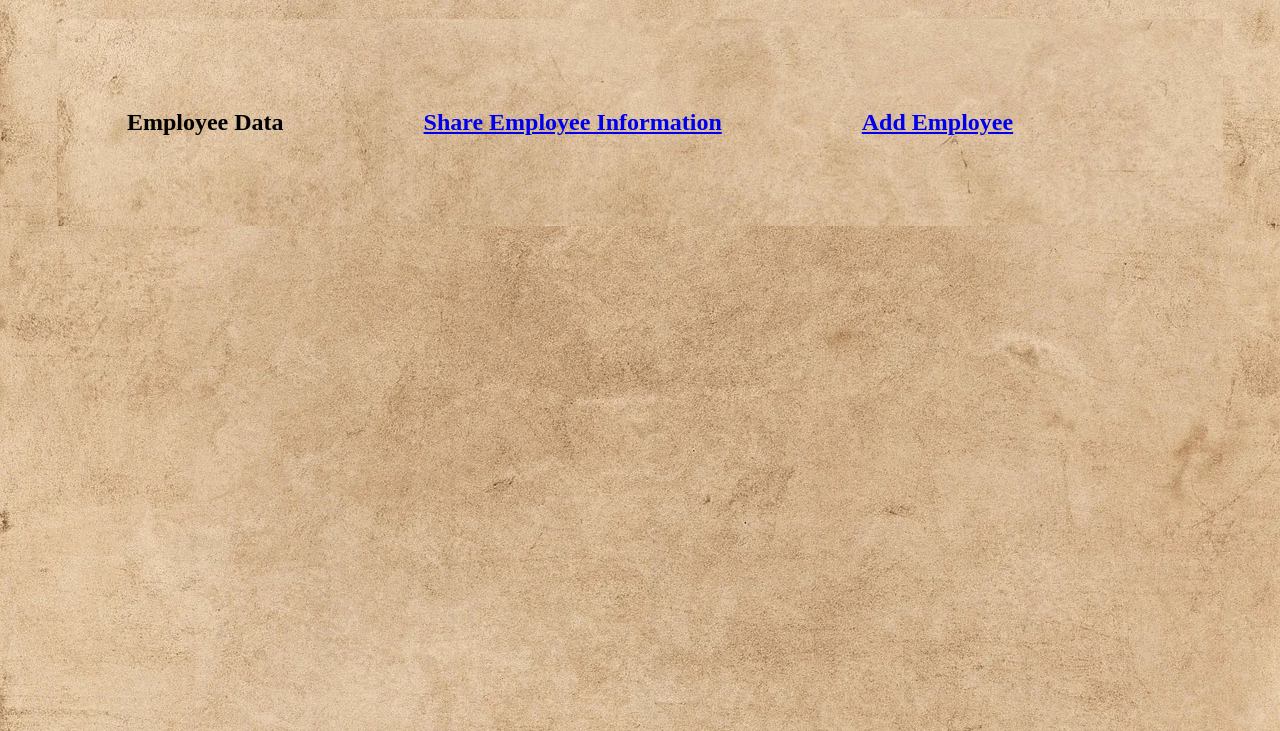
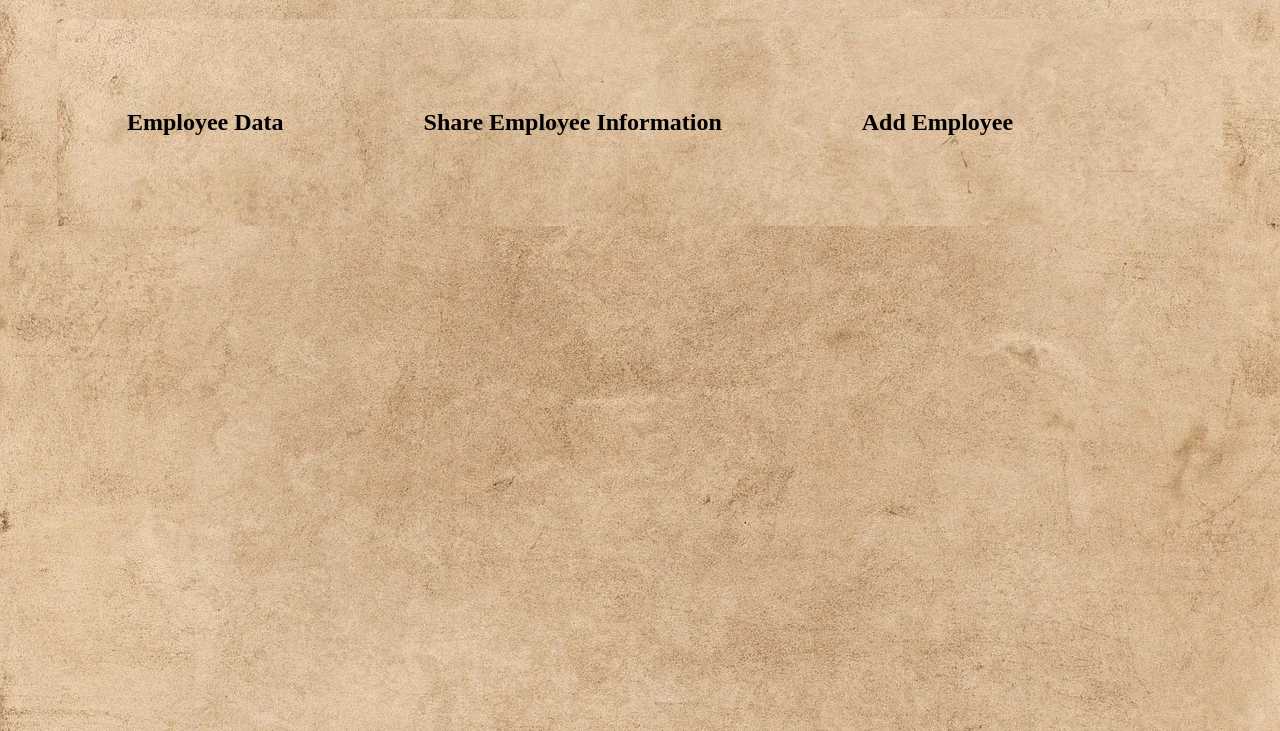
Before and after one commit to kdosa/CSC-179, a plain HTML site: page index.html in a window 1280 px wide. Shown: the part 69-800 px from the top of the page. Drawn offline with Linux system fonts and the light colour scheme.

Commit message:
changed the style of "back" button

```diff
--- a/add_employee.js
+++ b/add_employee.js
@@ -2,6 +2,7 @@
     //form can be filled and stored on local storage
     // run this command "localStorage.getItem('itemsJson')" on console
     // to check the data submitted on form
+
     add = document.getElementById("click");
 
     add.addEventListener("click", ()=>{
--- a/index.css
+++ b/index.css
@@ -39,3 +39,9 @@
     th, td {
     padding: 70px;
     }
+
+    a{
+      color: black;
+      text-decoration-line: none;
+
+    }
```
Also changed, not shown: add_employee.html (+2 -2 lines).
